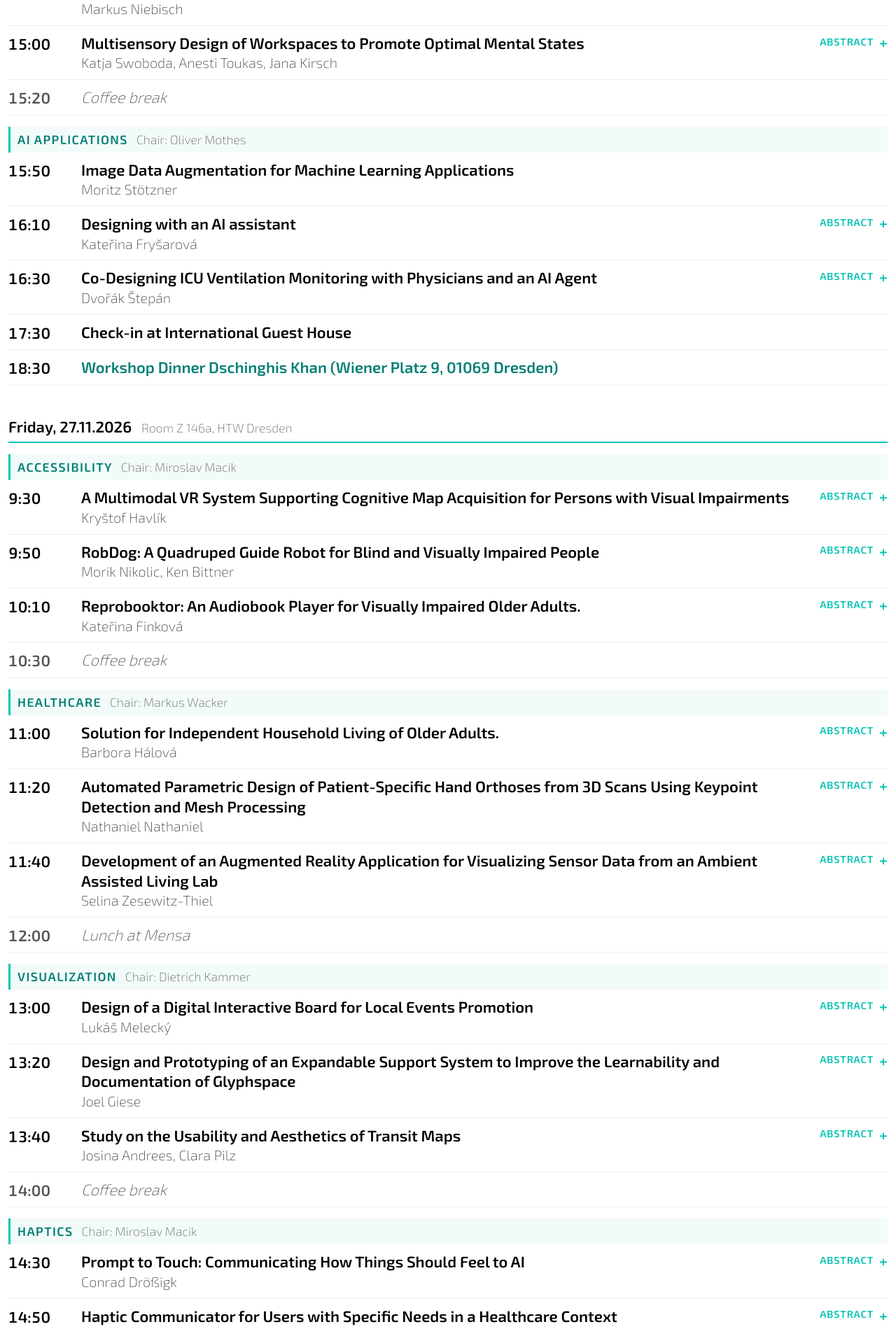
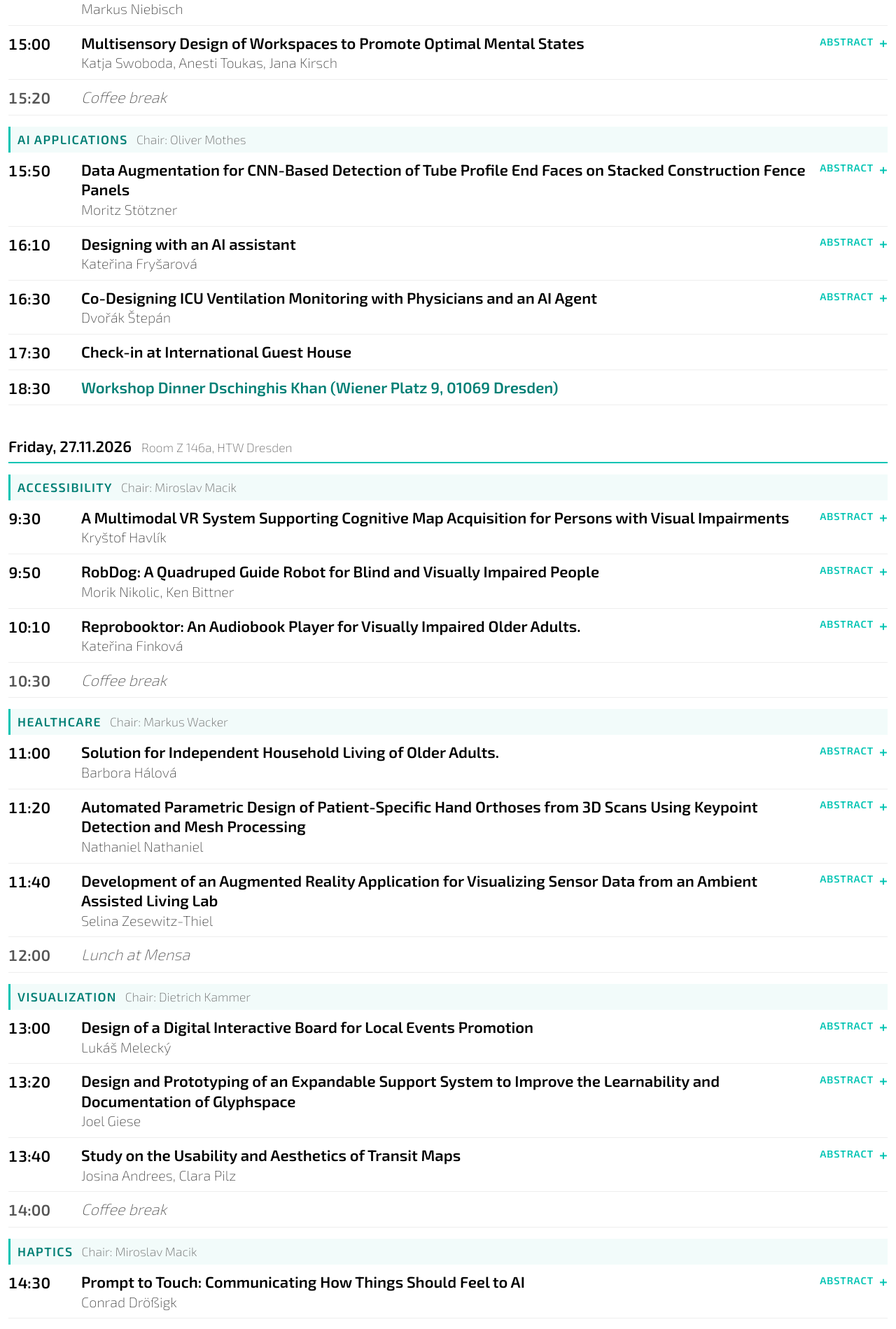
Before and after one commit to workshop-user-interfaces/workshop-user-interfaces.github.io, a Jekyll site: the page built from _editions/2026/index.markdown, in a window 1280 px wide. Shown: the part 2409-4308 px from the top of the page at 70% size. Built offline with Jekyll 4.4.1, drawn with Linux system fonts in a browser that asks for light colours; some of the changed text lies outside the part shown.

Commit message:
tweak 2026 program and typography styles

```diff
--- a/_program/2026/11-26/1550-stoetzner.markdown
+++ b/_program/2026/11-26/1550-stoetzner.markdown
@@ -3,8 +3,9 @@ edition: 2026
 date: "2026-11-26"
 start: "15:50"
 type: talk
-title: "Image Data Augmentation for Machine Learning Applications"
+title: "Data Augmentation for CNN-Based Detection of Tube Profile End Faces on Stacked Construction Fence Panels"
 speakers: "Moritz Stötzner"
 session: "AI APPLICATIONS"
 chair: "Oliver Mothes"
 ---
+This thesis trains a CNN to detect the tube ends of stacked construction fence panels using only synthetic images composed from six cut-out tube ends and seven backgrounds. On an unseen real test image it reaches an mAP@0.5 of *0.955*. Blending the pasted objects into their surroundings is decisive: without it, the detector loses about 14 percentage points, which synthetic validation data does not reveal. Object size at the network input matters most.
--- a/_program/2026/11-28/social-event.markdown
+++ b/_program/2026/11-28/social-event.markdown
@@ -3,5 +3,5 @@ edition: 2026
 date: "2026-11-28"
 start: "individual planning"
 type: social
-title: "Social Event at Christmas Market & Return to Prague"
+title: "Social Event at Christmas Market"
 ---
--- a/_sass/_typography.scss
+++ b/_sass/_typography.scss
@@ -107,7 +107,7 @@ p {
   font-size: $fineprint-size;
 }
 
-strong {
+strong, em {
   font-weight: 600;
 }
 
```
